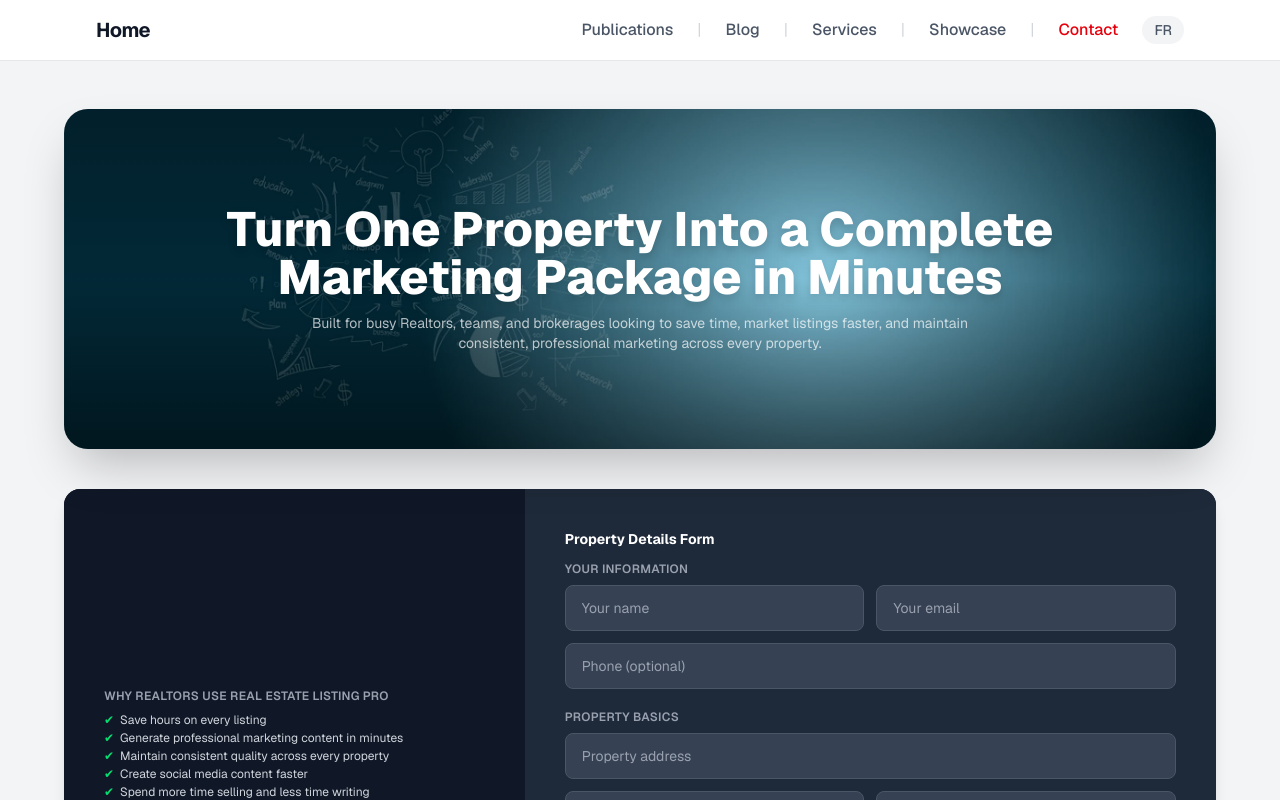
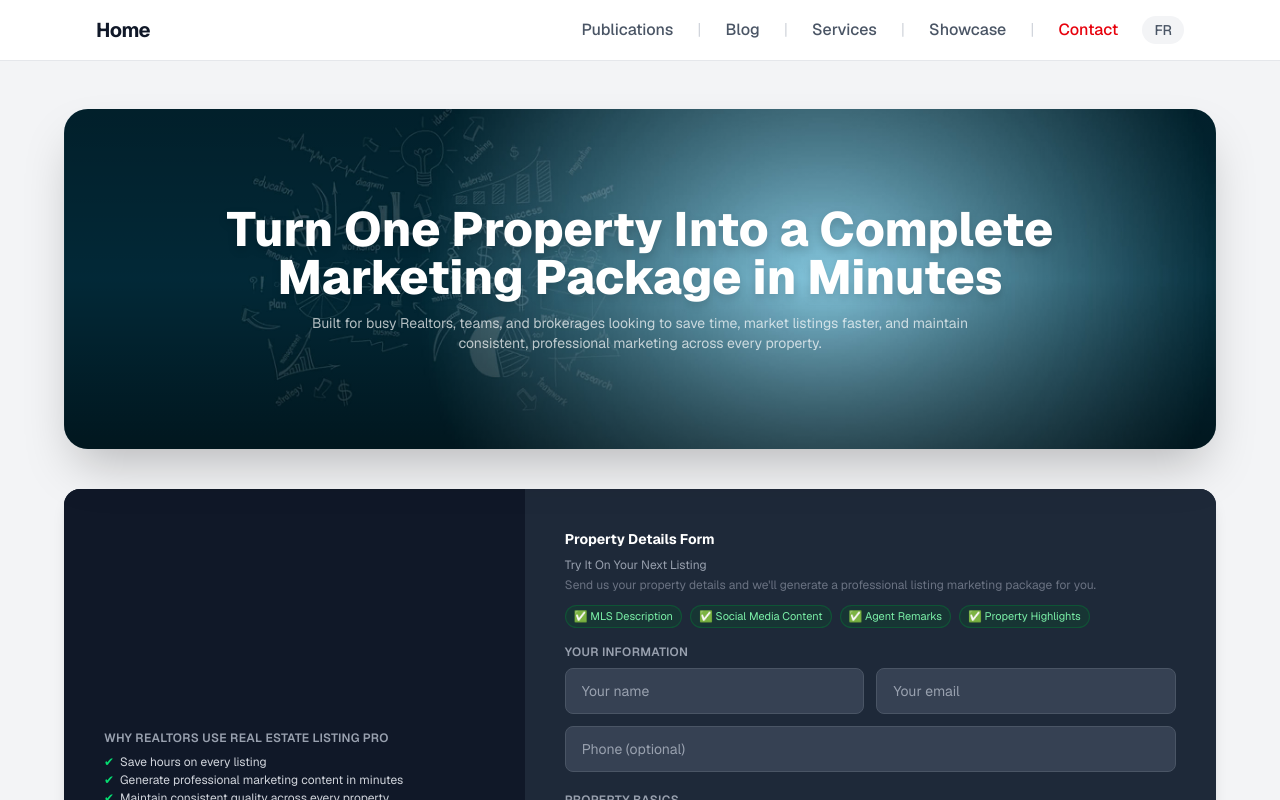
Before and after one commit to rodricfanou/rodricfanou.github.io, a Next.js app: page /real-estate-showcase in a window 1280 px wide. Shown: the top 800 px of the page. Built offline with nearby package versions, Linux system fonts and the light colour scheme.

Commit message:
Add Try It On Your Next Listing section above form

```diff
--- a/src/app/real-estate-showcase/page.tsx
+++ b/src/app/real-estate-showcase/page.tsx
@@ -353,9 +353,31 @@ export default function RealEstateShowcase() {
               </div>
               {/* Right: Form */}
               <div className="md:col-span-3 p-8 md:p-10 bg-gray-800">
-                <h3 className="text-sm font-bold text-white mb-3">
+                <h3 className="text-sm font-bold text-white mb-2">
                   {isFr ? "Formulaire Détails de la Propriété" : "Property Details Form"}
                 </h3>
+                <p className="text-xs text-gray-400 mb-1">
+                  {isFr
+                    ? "Essayez-le sur votre prochaine annonce"
+                    : "Try It On Your Next Listing"}
+                </p>
+                <p className="text-xs text-gray-500 mb-3">
+                  {isFr
+                    ? "Envoyez-nous les détails de votre propriété et nous générerons un package marketing professionnel."
+                    : "Send us your property details and we'll generate a professional listing marketing package for you."}
+                </p>
+                <div className="flex flex-wrap gap-2 mb-4">
+                  {[
+                    { en: "MLS Description", fr: "Description MLS" },
+                    { en: "Social Media Content", fr: "Contenu Réseaux Sociaux" },
+                    { en: "Agent Remarks", fr: "Remarques Agent" },
+                    { en: "Property Highlights", fr: "Points Forts" },
+                  ].map((item) => (
+                    <span key={item.en} className="text-[11px] bg-green-900/30 text-green-300 px-2 py-0.5 rounded-full border border-green-700/40">
+                      ✅ {isFr ? item.fr : item.en}
+                    </span>
+                  ))}
+                </div>
                 <LeadForm isFr={isFr} />
               </div>
             </div>
```
